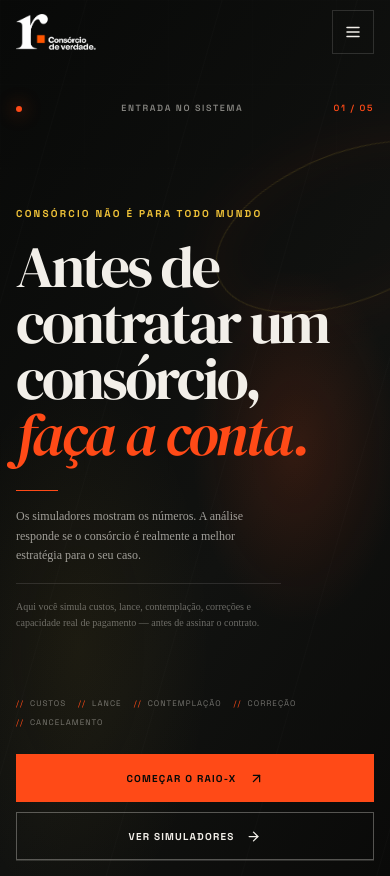
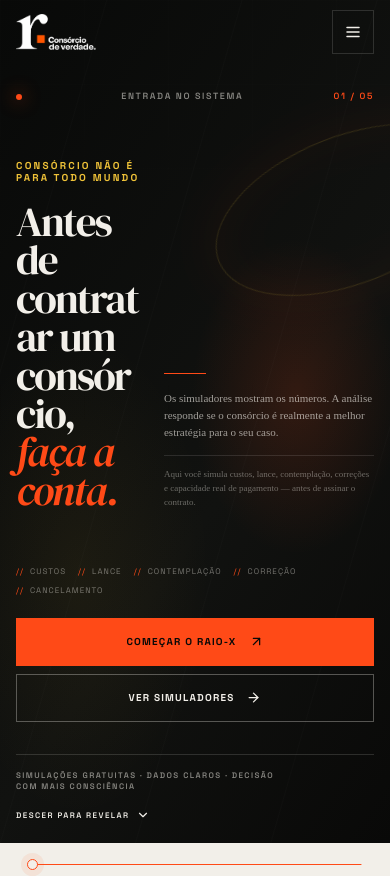
Before and after one commit to rpdladeia-collab/consorcio_de_verdade, a React (Vite) app in the folder client/: page / in a window 390 px wide. Shown: the top 876 px of the page. Built offline with nearby package versions, Linux system fonts and the light colour scheme.

Commit message:
fix: rebalance hero scale and spacing

```diff
--- a/client/src/index.css
+++ b/client/src/index.css
@@ -884,3 +884,65 @@ html, body {
 .cv-contact-page .bg-card { background: rgba(255,255,255,.42); }
 .cv-contact-page .text-accent, .cv-contact-page .group:hover h3 { color: var(--cv-orange) !important; }
 .cv-contact-page .bg-accent { background: var(--cv-orange) !important; }
+
+
+/* Hero correction pass — scale, crop and spacing */
+.cv-home-hero { min-height: 100svh; }
+.cv-hero-content { min-width: 0; padding-top: 116px; padding-bottom: 24px; }
+.cv-hero-main { grid-template-columns: minmax(0, 1.4fr) minmax(210px, .42fr); gap: clamp(38px, 5vw, 70px); margin-top: clamp(58px, 10vh, 104px); }
+.cv-hero-main > div { min-width: 0; }
+.cv-hero-title { max-width: 820px; font-size: clamp(3.25rem, 6.7vw, 7rem); line-height: .91; }
+.cv-hero-aside { max-width: 255px; }
+.cv-hero-bottom { margin-top: clamp(46px, 7vh, 72px); }
+.cv-hero-footer { margin-top: 24px; }
+
+@media (max-width: 900px) {
+  .cv-hero-content { padding-top: 105px; }
+  .cv-hero-main { margin-top: clamp(48px, 8vh, 78px); }
+  .cv-hero-title { max-width: 760px; font-size: clamp(3rem, 7.6vw, 5.8rem); }
+  .cv-hero-bottom { margin-top: 54px; }
+}
+
+@media (max-width: 600px) {
+  .cv-home-hero { min-height: 100svh; }
+  .cv-hero-content { min-height: 100svh; padding-top: 90px; padding-bottom: 22px; }
+  .cv-hero-main { margin-top: clamp(48px, 7vh, 70px); gap: 24px; }
+  .cv-hero-title { max-width: 100%; font-size: clamp(2.65rem, 12vw, 4.7rem); line-height: .93; }
+  .cv-hero-aside { max-width: 305px; padding-bottom: 0; }
+  .cv-hero-aside p { font-size: 11px; line-height: 1.55; }
+  .cv-hero-aside-note { margin-top: 14px !important; padding-top: 12px; font-size: 9px !important; }
+  .cv-hero-bottom { margin-top: 50px; gap: 22px; }
+  .cv-hero-actions { gap: 8px; }
+  .cv-hero-footer { margin-top: 28px; padding-top: 15px; }
+  .cv-hero-footer > span { max-width: 260px; line-height: 1.45; }
+}
+
+
+/* Final hero alignment: the content shell must keep the same horizontal inset as the header */
+.cv-hero-content.cv-shell { width: min(1280px, calc(100% - 64px)); }
+.cv-hero-title { font-size: clamp(3.05rem, 5.8vw, 6.35rem); }
+.cv-hero-main { margin-top: clamp(52px, 8vh, 88px); }
+
+@media (max-width: 900px) {
+  .cv-hero-content.cv-shell { width: min(100% - 40px, 720px); }
+  .cv-hero-title { font-size: clamp(2.9rem, 6.8vw, 5.25rem); }
+}
+
+@media (max-width: 600px) {
+  .cv-hero-content.cv-shell { width: calc(100% - 32px); }
+  .cv-hero-title { font-size: clamp(2.45rem, 10.6vw, 4.2rem); }
+  .cv-hero-main { margin-top: 52px; }
+}
+
+
+/* Shared hero scale correction across internal pages */
+.cv-tools-hero-main h1 { font-size: clamp(4rem, 8vw, 8.5rem); line-height: .9; }
+.cv-blackbox-title { font-size: clamp(3rem, 6.5vw, 6.6rem); line-height: .92; }
+.cv-panorama-hero h1 { font-size: clamp(3rem, 5.7vw, 6.2rem) !important; }
+.cv-display, .cv-hero-title, .cv-tools-hero-main h1, .cv-blackbox-title, .cv-panorama-hero h1 { overflow-wrap: break-word; }
+
+@media (max-width: 600px) {
+  .cv-tools-hero-main h1 { font-size: clamp(4rem, 18vw, 6.2rem); }
+  .cv-blackbox-title { font-size: clamp(2.7rem, 12vw, 4.8rem); }
+  .cv-panorama-hero h1 { font-size: clamp(2.9rem, 12vw, 4.5rem) !important; }
+}
```
